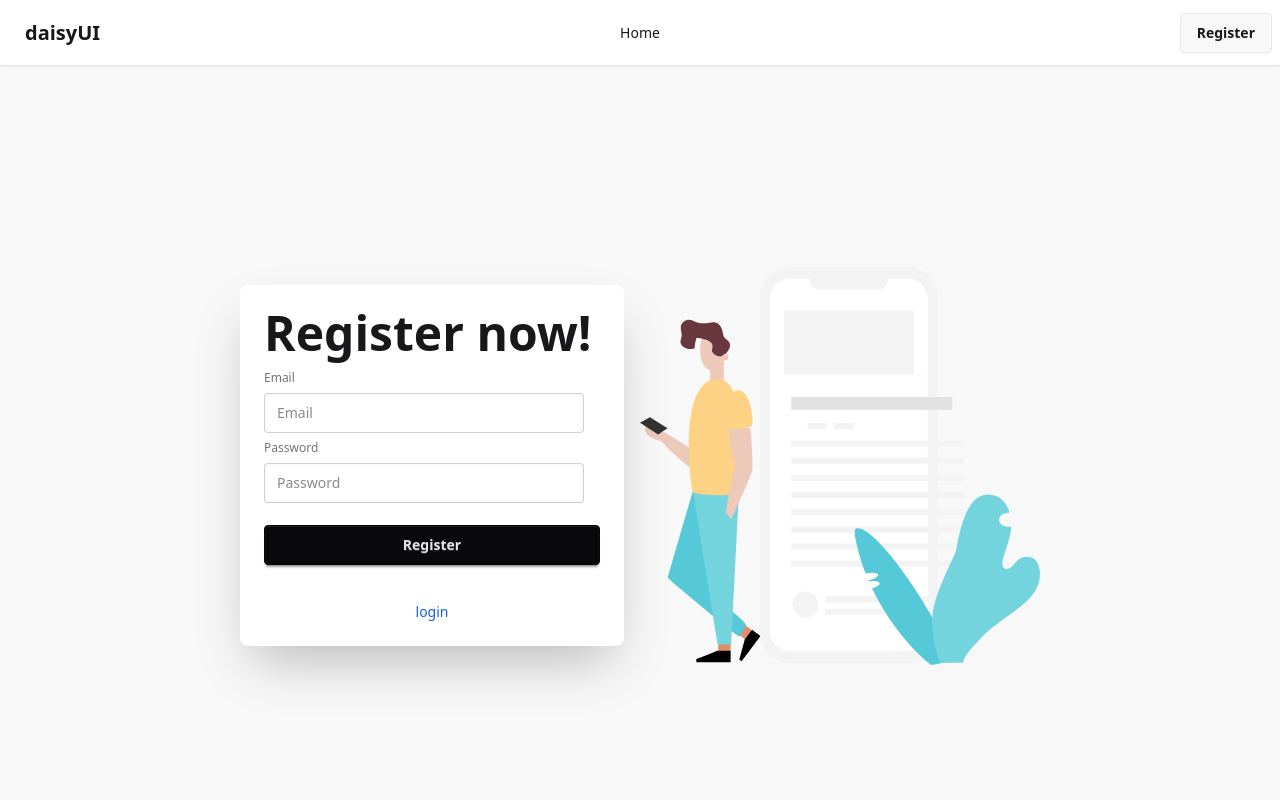
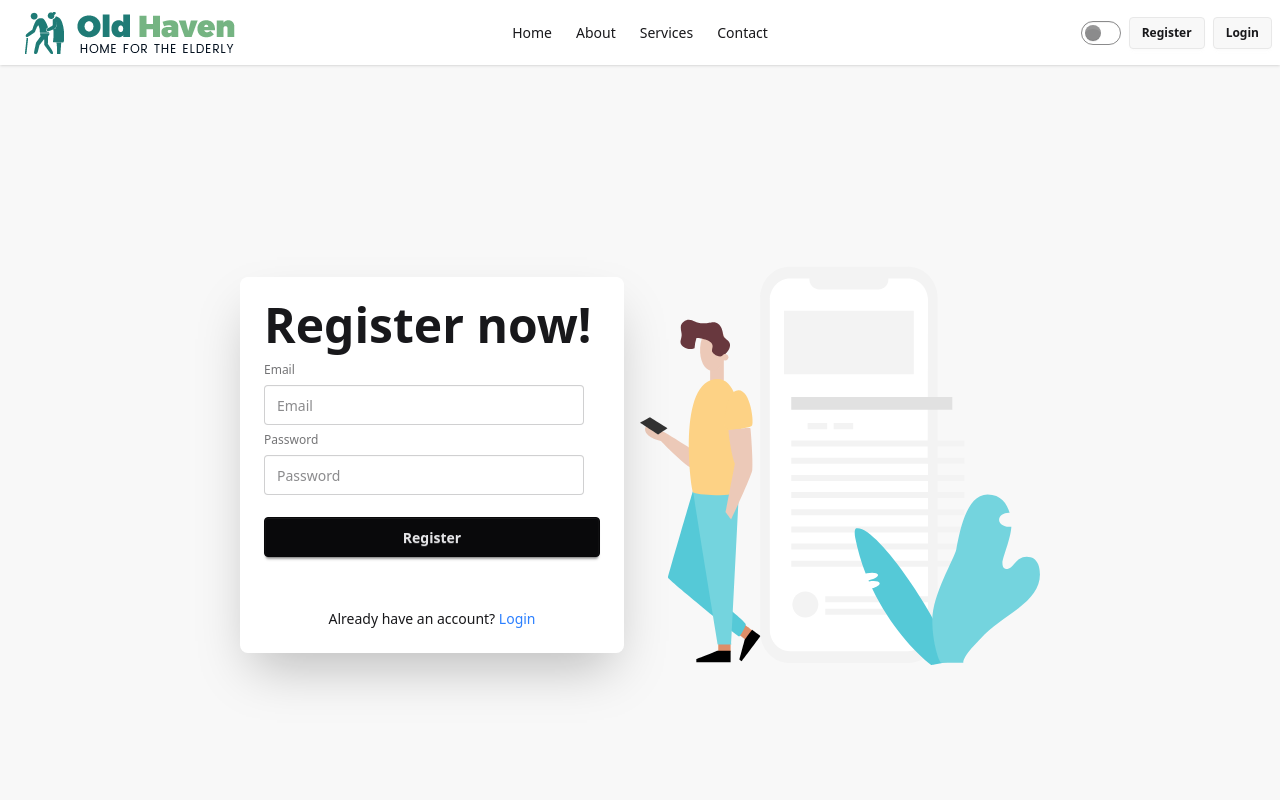
Before and after one commit to Abusolaymansefat/Volunteer-management-client, a React (Vite) app: page /register in a window 1280 px wide. Shown: the top 800 px of the page. Built offline with nearby package versions, Linux system fonts and the light colour scheme; no server answers.

Commit message:
login page

```diff
--- a/src/Pages/Login/Login.jsx
+++ b/src/Pages/Login/Login.jsx
@@ -1,9 +1,3 @@
-// import { useContext } from "react";
-// import { Link, useLocation, useNavigate } from "react-router";
-// import { toast } from "react-toastify";
-// import { FaGoogle } from "react-icons/fa";
-// import { AuthContex } from "../../contexts/AuthContexts/AuthContext";
-
 import { useContext } from "react";
 import { AuthContex } from "../../contexts/AuthContexts/AuthContext";
 import { Link, useLocation, useNavigate } from "react-router";
@@ -23,22 +17,22 @@ const Login = () => {
 
     login(email, password)
       .then(() => {
-        toast.success("Login successful!");
+        toast.success("✅Login successful!");
         navigate(from, { replace: true });
       })
       .catch(() => {
-        toast.error("Invalid email or password.");
+        toast.error("❌Invalid email or password.");
       });
   };
 
   const handleGoogleLogin = () => {
     loginWithGoogle()
       .then(() => {
-        toast.success("Logged in with Google!");
+        toast.success("✅Logged in with Google!");
         navigate(from, { replace: true });
       })
       .catch(() => {
-        toast.error("Google login failed.");
+        toast.error("❌Google login failed.");
       });
   };
 
--- a/src/Pages/Register/Register.jsx
+++ b/src/Pages/Register/Register.jsx
@@ -1,33 +1,38 @@
-import Lottie from 'lottie-react';
-import React, { use } from 'react';
-import registerLottie from '../../assets/lottes/register.json'
-import { AuthContex } from '../../contexts/AuthContexts/AuthContext';
-import { Link } from 'react-router';
+import Lottie from "lottie-react";
+import React, { use } from "react";
+import registerLottie from "../../assets/lottes/register.json";
+import { AuthContex } from "../../contexts/AuthContexts/AuthContext";
+import { Link } from "react-router";
+import { toast } from "react-toastify";
 
 const Register = () => {
-    const {createUser} =use(AuthContex)
+  const { createUser } = use(AuthContex);
 
-    const handleRegister = e => {
+  const handleRegister = (e) => {
     e.preventDefault();
     const form = e.target;
     const email = form.email.value;
     const password = form.password.value;
-        console.log(email, password)
+    console.log(email, password);
 
     createUser(email, password)
-        .then(result => {
-            console.log(result.user)
+      .then(() => {
+        toast.success("✅ Registration successful!");
+        form.reset();
       })
-        .catch(error => {
-            console.log(error)
-        })
-    }
+      .catch((error) => {
+        toast.error(`❌ ${error.message}`);
+      });
+  };
   return (
     <div className="hero bg-base-200 min-h-screen">
       <div className="hero-content flex-col lg:flex-row-reverse">
         <div className="text-center lg:text-left">
-
-          <Lottie style={{width: '400px'}} animationData={registerLottie} loop= {true}></Lottie>
+          <Lottie
+            style={{ width: "400px" }}
+            animationData={registerLottie}
+            loop={true}
+          ></Lottie>
         </div>
         <div className="card bg-base-100 w-full max-w-sm shrink-0 shadow-2xl">
           <div className="card-body">
@@ -35,9 +40,19 @@ const Register = () => {
             <form onSubmit={handleRegister}>
               <fieldset className="fieldset">
                 <label className="label">Email</label>
-              <input type="email" name="email" className="input" placeholder="Email" />
+                <input
+                  type="email"
+                  name="email"
+                  className="input"
+                  placeholder="Email"
+                />
                 <label className="label">Password</label>
-              <input type="password" name="password" className="input" placeholder="Password" />
+                <input
+                  type="password"
+                  name="password"
+                  className="input"
+                  placeholder="Password"
+                />
                 {/* <div>
                 <a className="link link-hover">Forgot password?</a>
               </div> */}
@@ -45,10 +60,10 @@ const Register = () => {
               </fieldset>
             </form>
             <div className="mt-6 text-center">
-        <p>
-
-          <Link to="/login" className="text-blue-600 hover:underline">
-            login
+              <p className="mt-4 text-center text-sm">
+                Already have an account?{" "}
+                <Link to="/login" className="text-blue-500 hover:underline">
+                  Login
                 </Link>
               </p>
             </div>
--- a/src/Pages/Shared/Navbar.jsx
+++ b/src/Pages/Shared/Navbar.jsx
@@ -1,16 +1,40 @@
-import React from "react";
+import { useContext } from "react";
+import { AuthContex } from "../../contexts/AuthContexts/AuthContext";
 import { NavLink } from "react-router";
+import { toast } from "react-toastify";
+import logoimg from "../../assets/logo/Old .png"
+
 
 const Navbar = () => {
+  const { user, logout } = useContext(AuthContex);
+
+  const handleLogOut = () => {
+    logout()
+      .then(() => {
+        toast.success("Logout successful");
+      })
+      .catch((error) => {
+        console.error(error);
+      });
+  };
+
   const links = (
     <>
       <li>
-        <NavLink to={"/"}>Home</NavLink>
+        <NavLink to="/">Home</NavLink>
       </li>
-
-
+      <li>
+        <NavLink to="/about">About</NavLink>
+      </li>
+      <li>
+        <NavLink to="/services">Services</NavLink>
+      </li>
+      <li>
+        <NavLink to="/contact">Contact</NavLink>
+      </li>
     </>
   );
+
   return (
     <div className="navbar bg-base-100 shadow-sm">
       <div className="navbar-start">
@@ -23,31 +47,59 @@ const Navbar = () => {
               viewBox="0 0 24 24"
               stroke="currentColor"
             >
-              {" "}
               <path
                 strokeLinecap="round"
                 strokeLinejoin="round"
                 strokeWidth="2"
                 d="M4 6h16M4 12h8m-8 6h16"
-              />{" "}
+              />
             </svg>
           </div>
           <ul
             tabIndex={0}
-            className="menu menu-sm dropdown-content bg-base-100 rounded-box z-1 mt-3 w-52 p-2 shadow"
+            className="menu menu-sm dropdown-content bg-base-100 rounded-box z-10 mt-3 w-52 p-2 shadow"
           >
             {links}
           </ul>
         </div>
-        <a className="btn btn-ghost text-xl">daisyUI</a>
+        <NavLink to="/" className="btn btn-ghost text-xl">
+          <img src={logoimg} alt="" />
+          <h2></h2>
+        </NavLink>
       </div>
       <div className="navbar-center hidden lg:flex">
-        <ul className="menu menu-horizontal px-1">
-          {links}
-        </ul>
+        <ul className="menu menu-horizontal px-1">{links}</ul>
       </div>
-      <div className="navbar-end">
-        <NavLink className={"btn"} to={"/register"}>Register</NavLink>
+
+      <div className="navbar-end space-x-2">
+        <input
+              type="checkbox"
+              className="toggle toggle-md"
+              onChange={(e) => {
+                document.documentElement.setAttribute(
+                  "data-theme",
+                  e.target.checked ? "dark" : "light"
+                );
+              }}
+              title="Toggle Dark Mode"
+            />
+        {user ? (
+          <>
+            <span className="font-semibold">{user.email}</span>
+            <button onClick={handleLogOut} className="btn btn-sm">
+              Logout
+            </button>
+          </>
+        ) : (
+          <>
+            <NavLink className="btn btn-sm" to="/register">
+              Register
+            </NavLink>
+            <NavLink className="btn btn-sm" to="/login">
+              Login
+            </NavLink>
+          </>
+        )}
       </div>
     </div>
   );
--- a/src/main.jsx
+++ b/src/main.jsx
@@ -5,12 +5,13 @@ import App from './App.jsx'
 import router from './router/router.jsx'
 import { RouterProvider } from 'react-router'
 import AuthProvider from './contexts/AuthProvider/AuthProvider.jsx'
+import { ToastContainer } from 'react-toastify'
 
 createRoot(document.getElementById('root')).render(
   <StrictMode>
     <AuthProvider>
       <RouterProvider router={router} />
-      {/* <ToastContainer position="top-right" /> */}
+      <ToastContainer position="top-right" />
     </AuthProvider>
   </StrictMode>,
 )
```
Also changed, not shown: src/assets/logo.webp (added), src/assets/logo/Old .png (added). Lines whose indentation alone changed are shown as unchanged.
